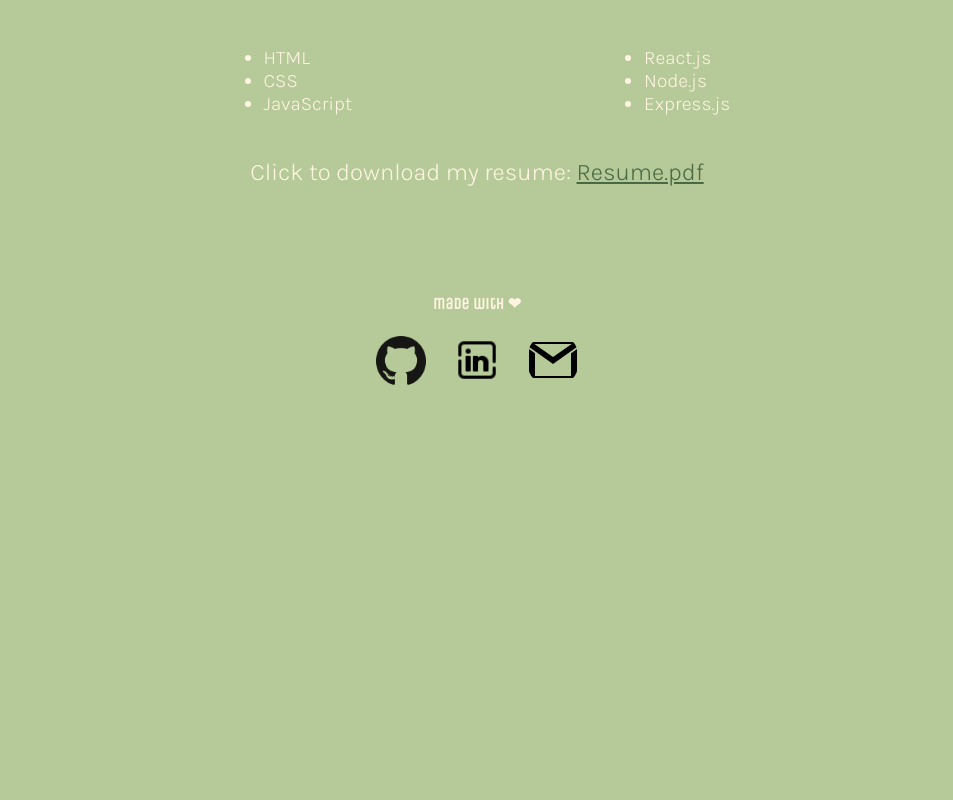
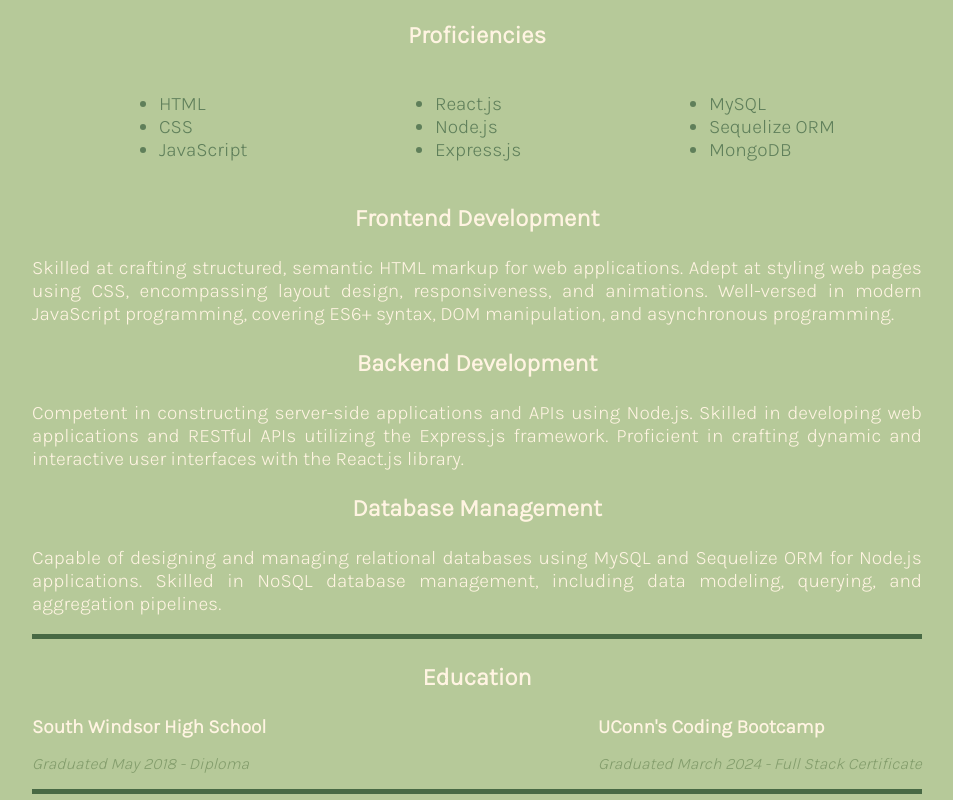
Before and after one commit to samanthashleyrose/React-Coding-Portfolio, a React (Vite) app: page /Resume in a window 1280 px wide. Shown: the part 260-1060 px from the top of the page, without its empty margins (163-1116 px from the left). Before the commit the page ends 800 px from the top, so only its background shows below. Built offline with nearby package versions, Linux system fonts and the light colour scheme.

Commit message:
Updated Resume page

```diff
--- a/src/components/Title.jsx
+++ b/src/components/Title.jsx
@@ -4,8 +4,9 @@ function Title() {
     const currentPage = useLocation().pathname;
 
     return (
-        <div className="title">
-            <h1>Samantha Rose</h1>
+        <div>
+            <h1 id="title">Samantha Rose</h1>
+            <h3 id="subtitle">Full Stack Web Developer</h3>
         </div>
     );
 }
--- a/src/main.css
+++ b/src/main.css
@@ -7,6 +7,17 @@ body {
 
 main {
     padding-bottom: 5%;
+}
+
+/* HEADER */
+#title {
+    margin-bottom: 0%;
+}
+
+#subtitle {
+    color: rgba(125, 151, 102, 0.874);
+    margin-top: 0%;
+    margin-bottom: 4%;
 }
 
 /* NAV */
@@ -250,6 +261,37 @@ img {
     font-size: 1.2rem;
 }
 
+li {
+    color: rgba(69, 106, 72, 0.776);
+}
+
+.details {
+    font-size: 1.2rem;
+    text-align: justify;
+    margin-left: 6%;
+    margin-right: 6%;
+    border-bottom: 0.4vw solid rgba(41, 78, 45, 0.776);
+}
+
+.education {
+    display: flex;
+    flex-direction: row;
+    justify-content: space-between;
+    margin-left: 6%;
+    margin-right: 6%;
+    border-bottom: 0.4vw solid rgba(41, 78, 45, 0.776);
+}
+
+.edu-info {
+    font-size: 1.2rem;
+    margin: 0%;
+}
+
+.edu-degree {
+    color: rgba(125, 151, 102, 0.898);
+    font-style: italic;
+}
+
 #download-resume {
     font-size: 1.5rem;
     text-align: center;
--- a/src/pages/Resume.jsx
+++ b/src/pages/Resume.jsx
@@ -15,7 +15,32 @@ export default function Resume() {
             <li>Node.js</li>
             <li>Express.js</li>
           </ul>
+          <ul>
+            <li>MySQL</li>
+            <li>Sequelize ORM</li>
+            <li>MongoDB</li>
+          </ul>
         </div>
+        <div className="details">
+          <h3>Frontend Development</h3>
+          <p>Skilled at crafting structured, semantic HTML markup for web applications. Adept at styling web pages using CSS, encompassing layout design, responsiveness, and animations. Well-versed in modern JavaScript programming, covering ES6+ syntax, DOM manipulation, and asynchronous programming.</p>
+          <h3>Backend Development</h3>
+          <p>Competent in constructing server-side applications and APIs using Node.js. Skilled in developing web applications and RESTful APIs utilizing the Express.js framework. Proficient in crafting dynamic and interactive user interfaces with the React.js library.</p>
+          <h3>Database Management</h3>
+          <p>Capable of designing and managing relational databases using MySQL and Sequelize ORM for Node.js applications. Skilled in NoSQL database management, including data modeling, querying, and aggregation pipelines.</p>
+        </div>
+        <h3>Education</h3>
+        <div className="education">
+          <div >
+            <h4 className="edu-info">South Windsor High School</h4>
+            <p className="edu-degree"> Graduated May 2018 - Diploma</p>
+          </div>
+          <div >
+            <h4 className="edu-info">UConn's Coding Bootcamp</h4>
+            <p className="edu-degree"> Graduated March 2024 - Full Stack Certificate</p>
+          </div>
+        </div>
+        <br />
         <p id="download-resume">Click to download my resume: <a href="/src/assets/pdf/RESUME-2024-Samantha-Rose.pdf" download>Resume.pdf</a></p>
       </div>
     </div>
```
